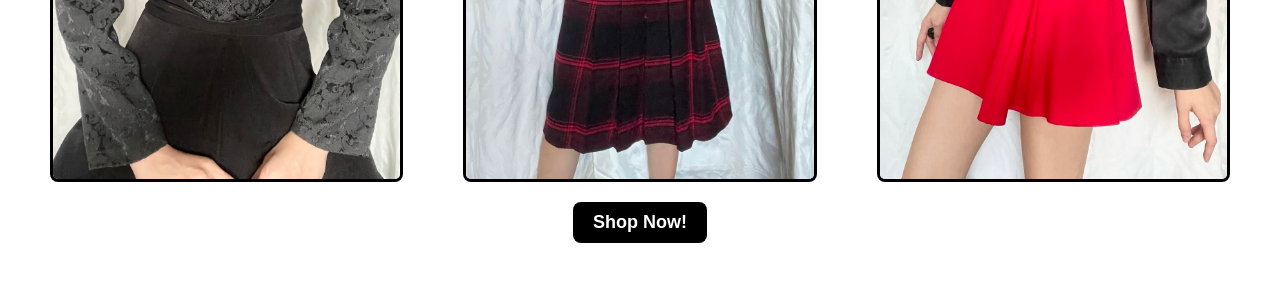
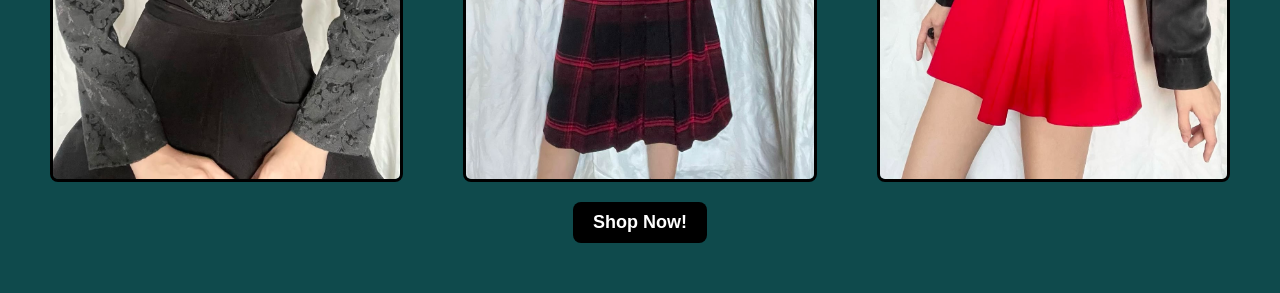
Before and after one commit to Vrajani09/Collection-page, a plain HTML site: page index.html in a window 1280 px wide. Shown: the part 518-811 px from the top of the page. Drawn offline with Linux system fonts and the light colour scheme; a web font is replaced by a local one.

Commit message:
background

```diff
--- a/index.html
+++ b/index.html
@@ -8,6 +8,9 @@
   <style>
 
     body {
+      background: url("background.jpg");
+      background-repeat: no-repeat;
+      background-size: cover;
       height: 100%;
       width: 100%;
       font-family: "Host Grotesk", sans-serif; /* Nav text */
@@ -42,6 +45,7 @@
       text-align: center;
       padding: 14px 16px;
       text-decoration: none;
+      border-radius: 8px;
     }
 
     li a:hover:not(.active) {
```
